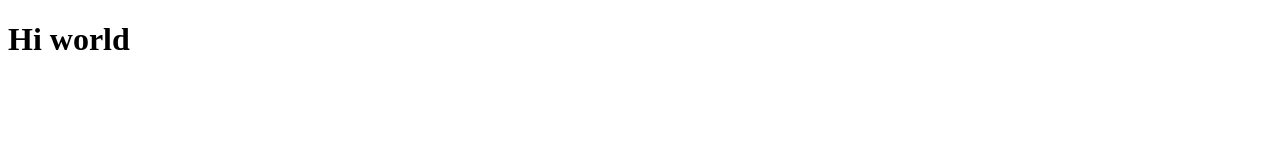
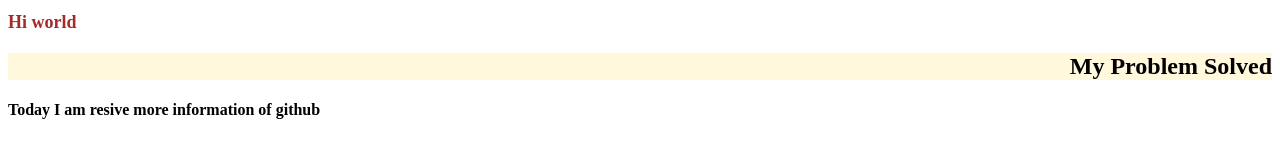
Before and after one commit to zjria/4th-repo, a plain HTML site: page index.html in a window 1280 px wide. Drawn offline with Linux system fonts and the light colour scheme.

Commit message:
style change

```diff
--- a/index.html
+++ b/index.html
@@ -5,8 +5,11 @@
     <meta http-equiv="X-UA-Compatible" content="IE=edge">
     <meta name="viewport" content="width=device-width, initial-scale=1.0">
     <title>4th try</title>
+    <link rel="stylesheet" href="style.css">
 </head>
 <body>
     <h1>Hi world</h1>
+    <h2>My Problem Solved</h2>
+    <h4>Today I am resive more information of github</h4>
 </body>
 </html>
--- /dev/null
+++ b/style.css
@@ -0,0 +1,8 @@
+h1{
+    color:brown;
+    font-size:large;
+}
+h2{
+    background-color: cornsilk;
+    text-align:end;
+}
```
